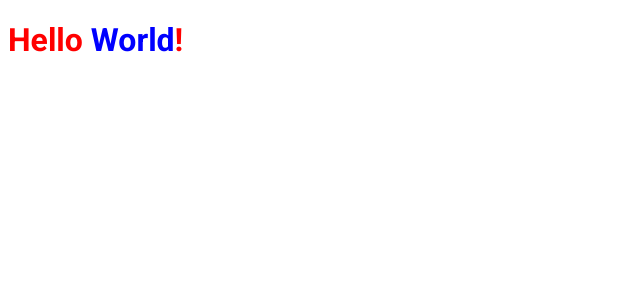
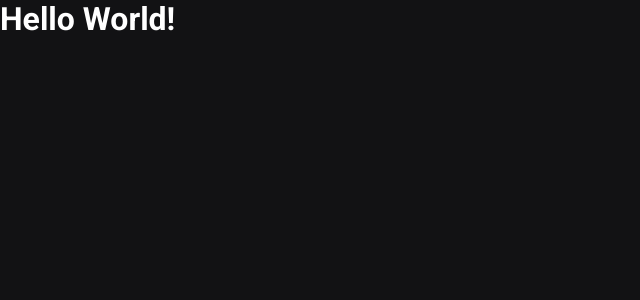
Before and after one commit to Brunight/ignite-reactjs, a Next.js app in the folder nextjs-serverless-jamstack/: page / in a window 1280 px wide. Shown: the top 300 px of the page, without its empty margins (0-640 px from the left). Built offline with nearby package versions, Linux system fonts and the light colour scheme.

Commit message:
feat: add global styles

```diff
--- a/nextjs-serverless-jamstack/src/pages/_app.tsx
+++ b/nextjs-serverless-jamstack/src/pages/_app.tsx
@@ -1,4 +1,6 @@
 import { AppProps } from 'next/app';
+
+import '../styles/global.scss';
 
 function MyApp({ Component, pageProps }: AppProps) {
   return <Component {...pageProps} />
--- a/nextjs-serverless-jamstack/src/pages/index.tsx
+++ b/nextjs-serverless-jamstack/src/pages/index.tsx
@@ -1,6 +1,4 @@
 import Head from 'next/head';
-
-import styles from '../styles/home.module.scss';
 
 export default function Home() {
   return (
@@ -8,9 +6,7 @@
       <Head>
         <title>Início | ig.news</title>
       </Head>
-      <h1 className={styles.title}>
-        Hello <span>World</span>!
-      </h1>
+      <h1>Hello World!</h1>
     </>
   )
 }
--- /dev/null
+++ b/nextjs-serverless-jamstack/src/styles/global.scss
@@ -0,0 +1,46 @@
+* {
+  margin: 0;
+  padding: 0;
+  box-sizing: border-box;
+}
+
+:root {
+  --white: #FFFFFF;
+
+  --gray-100:  #e1e1e6;
+  --gray-300: #a8a8b3;
+  --gray-900: #121214;
+
+  --cyan-500: #61dafb;
+  --yellow-500: #eba417;
+}
+
+@media (max-width: 1080px) {
+  html {
+    font-size: 93.75%;
+  }
+}
+
+@media (max-width: 720px) {
+  html {
+    font-size: 87.5%;
+  }
+}
+
+body {
+  background: var(--gray-900);
+  color: var(--white);
+}
+
+body, input, textarea, select, button {
+  font: 400 1rem "Roboto", sans-serif;
+}
+
+button {
+  cursor: pointer;
+}
+
+a {
+  color: inherit;
+  text-decoration: none;
+}
--- a/nextjs-serverless-jamstack/src/styles/home.module.scss
+++ /dev/null
@@ -1,8 +0,0 @@
-.title {
-  color: red;
-  font-family: 'Roboto', sans-serif;
-
-  span {
-    color: blue;
-  }
-}
```
